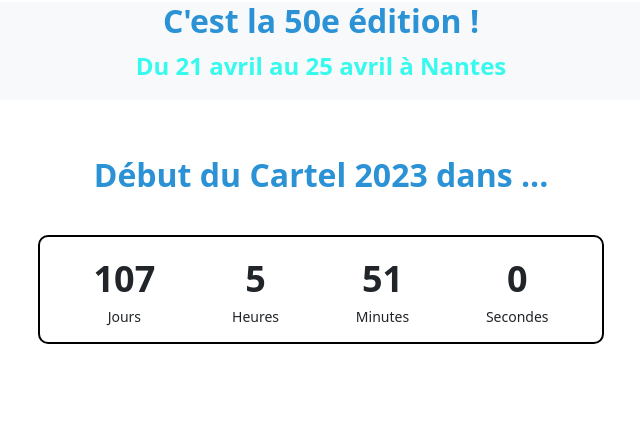
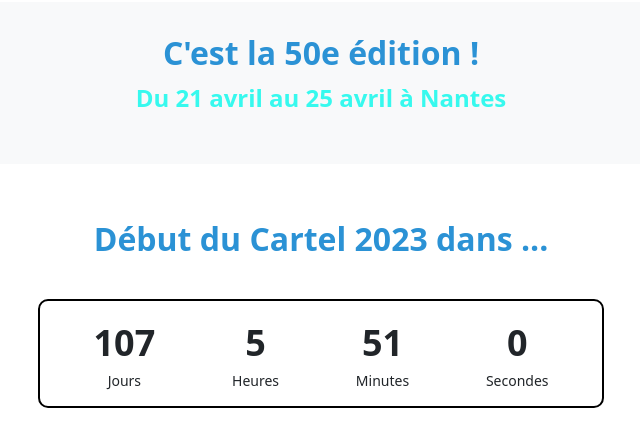
Before and after one commit to Lilianltd/Cartel, a PHP site: page / in a window 1280 px wide. Shown: the part 809-1231 px from the top of the page, without its empty margins (319-959 px from the left). Run offline with PHP 8.4, Linux system fonts and the light colour scheme; grey boxes are pictures that could not be loaded.

Commit message:
modif page d'acceuil

```diff
--- a/stylesheet.css
+++ b/stylesheet.css
@@ -118,6 +118,11 @@ p.lead {
     text-align: center;
 }
 
+.edition-info{
+  padding-top: 4vh;
+  padding-bottom: 4vh;
+}
+
 @media screen and (min-width:850px) {
   .stat-box {
     background-color: #e4fcfc;
```
